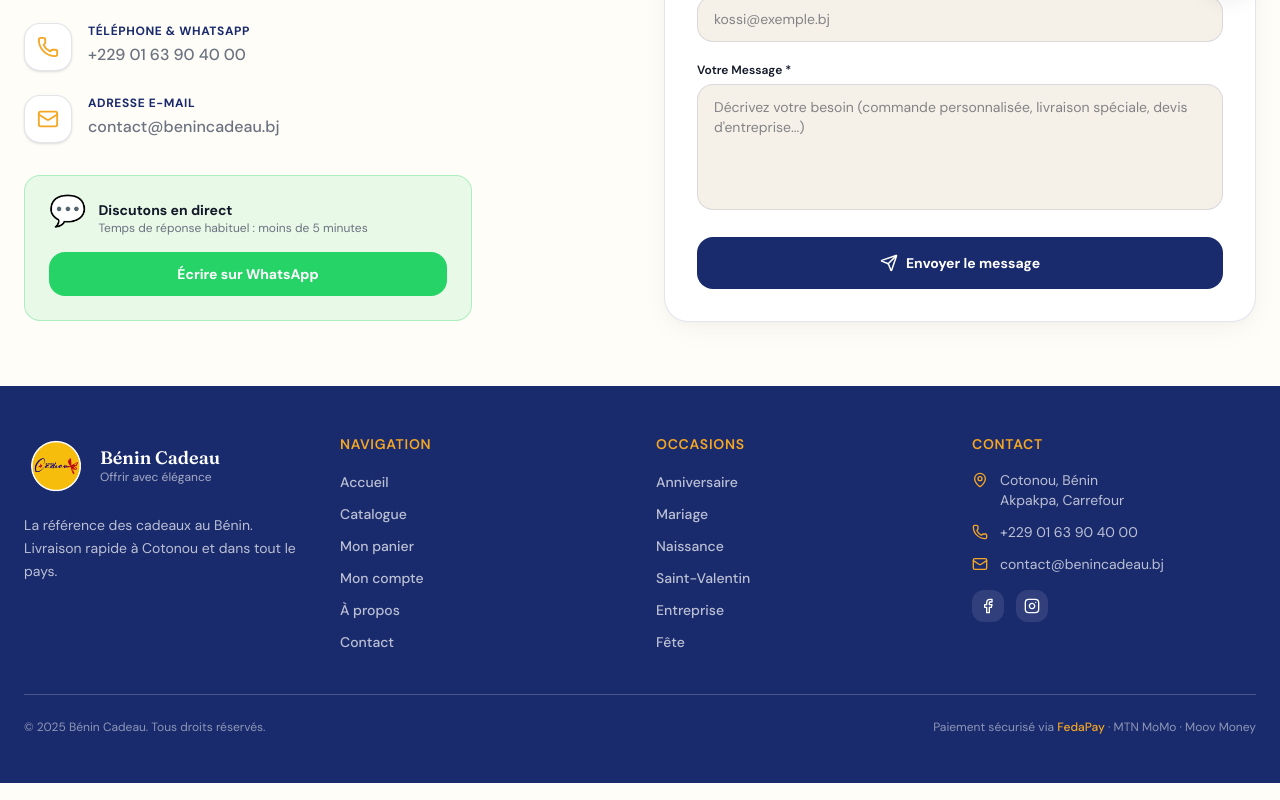
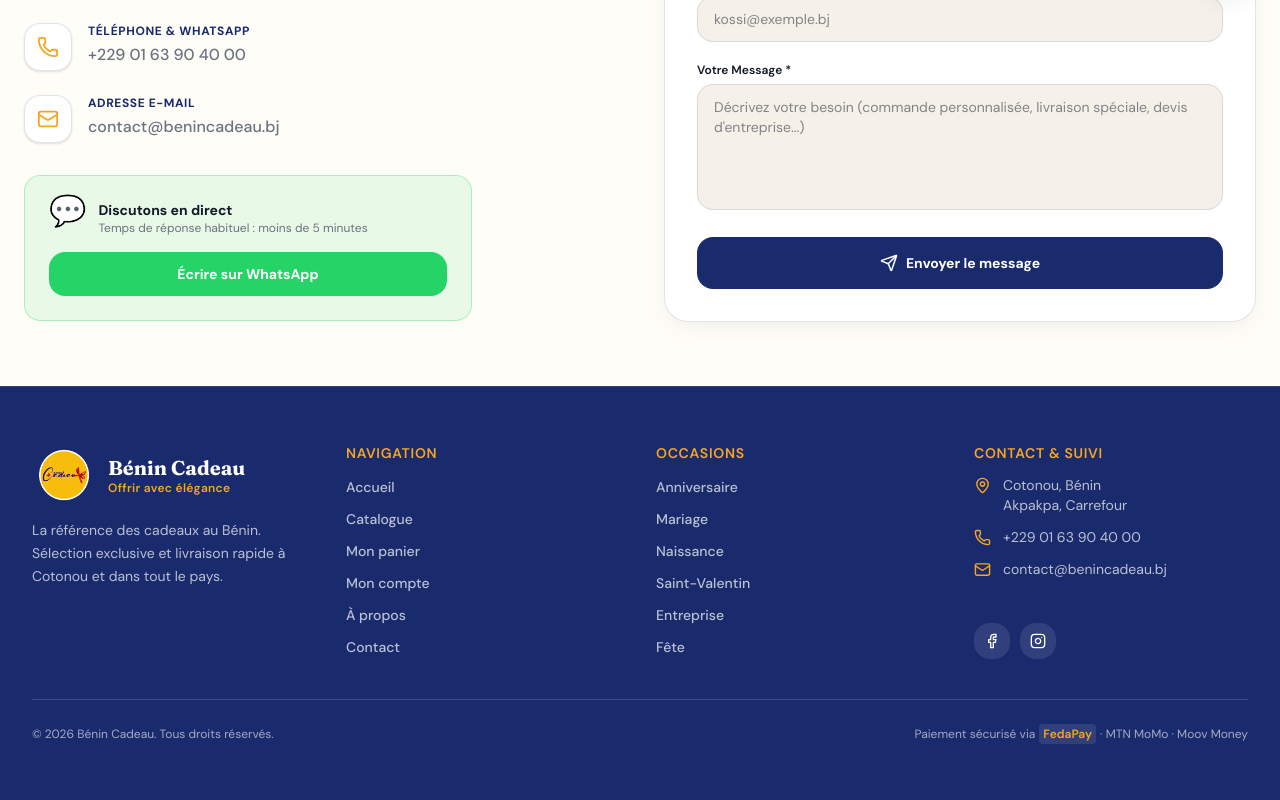
Before and after one commit to sicmaDev/BeninCadeau, a Next.js app: page /contact in a window 1280 px wide. Shown: the part 793-1593 px from the top of the page. Built offline with nearby package versions, Linux system fonts and the light colour scheme; no server answers.

Commit message:
Mettre à jour la logique de classement des produits pour afficher les meilleures ventes et repenser la mise en page du pied de page.

```diff
--- a/src/app/(client)/page.tsx
+++ b/src/app/(client)/page.tsx
@@ -11,11 +11,14 @@ export default async function Page() {
     orderBy: { displayOrder: "asc" },
   });
 
-  // Récupérer les 8 derniers produits actifs pour la page d'accueil
+  // Récupérer les 8 produits les plus vendus / actifs pour la page d'accueil
   const dbProducts = await prisma.product.findMany({
     where: { active: true },
     take: 8,
-    orderBy: { createdAt: "desc" },
+    orderBy: [
+      { orderItems: { _count: "desc" } },
+      { createdAt: "desc" },
+    ],
     include: {
       category: {
         select: {
--- a/src/components/Footer.tsx
+++ b/src/components/Footer.tsx
@@ -7,26 +7,30 @@ export default function Footer() {
   const { navigate } = useRouter();
 
   return (
-    <footer className="bg-primary text-white">
-      <div className="max-w-7xl mx-auto px-4 sm:px-6 py-12">
-        <div className="grid grid-cols-1 sm:grid-cols-2 lg:grid-cols-4 gap-8">
-          {/* Brand */}
-          <div className="lg:col-span-1">
-            <div className="flex items-center gap-3 mb-4">
-              <img src="/1-19.png" alt="Bénin Cadeau" className="w-16 h-16 object-contain" />
+    <footer className="bg-primary text-white border-t border-white/10">
+      <div className="max-w-7xl mx-auto px-4 sm:px-6 lg:px-8 py-10 sm:py-14">
+        {/* Main Footer Layout */}
+        <div className="grid grid-cols-1 md:grid-cols-2 lg:grid-cols-4 gap-8 lg:gap-10">
+
+          {/* 1. Brand Block */}
+          <div className="flex flex-col items-start">
+            <div className="flex items-center gap-3 mb-3">
+              <img src="/1-19.png" alt="Bénin Cadeau" className="w-14 h-14 sm:w-16 sm:h-16 object-contain" />
               <div>
-                <p className="font-display text-lg font-semibold leading-tight">Bénin Cadeau</p>
-                <p className="text-white/60 text-xs">Offrir avec élégance</p>
+                <p className="font-display text-lg sm:text-xl font-bold leading-tight text-white">Bénin Cadeau</p>
+                <p className="text-accent text-xs font-semibold tracking-wide">Offrir avec élégance</p>
               </div>
             </div>
-            <p className="text-white/70 text-sm leading-relaxed">
-              La référence des cadeaux au Bénin. Livraison rapide à Cotonou et dans tout le pays.
+            <p className="text-white/70 text-sm leading-relaxed max-w-sm">
+              La référence des cadeaux au Bénin. Sélection exclusive et livraison rapide à Cotonou et dans tout le pays.
             </p>
           </div>
 
-          {/* Navigation */}
+          {/* 2 & 3. Navigation & Occasions (2-column layout on mobile) */}
+          <div className="grid grid-cols-2 gap-6 sm:gap-8 md:col-span-1 lg:col-span-2 py-4 md:py-0 border-y border-white/10 md:border-y-0">
+            {/* Navigation Links */}
             <div>
-            <h4 className="font-semibold text-accent mb-4 text-sm uppercase tracking-wider">Navigation</h4>
+              <h4 className="font-semibold text-accent mb-3 text-xs sm:text-sm uppercase tracking-wider">Navigation</h4>
               <ul className="space-y-2">
                 {[
                   { label: "Accueil", page: "home" as const },
@@ -39,7 +43,7 @@ export default function Footer() {
                   <li key={page}>
                     <button
                       onClick={() => navigate(page)}
-                    className="text-white/70 hover:text-accent text-sm transition-colors text-left"
+                      className="text-white/70 hover:text-accent text-sm py-0.5 transition-colors text-left w-full cursor-pointer"
                     >
                       {label}
                     </button>
@@ -48,15 +52,15 @@ export default function Footer() {
               </ul>
             </div>
 
-          {/* Categories */}
+            {/* Occasions / Categories */}
             <div>
-            <h4 className="font-semibold text-accent mb-4 text-sm uppercase tracking-wider">Occasions</h4>
+              <h4 className="font-semibold text-accent mb-3 text-xs sm:text-sm uppercase tracking-wider">Occasions</h4>
               <ul className="space-y-2">
                 {["Anniversaire", "Mariage", "Naissance", "Saint-Valentin", "Entreprise", "Fête"].map((cat) => (
                   <li key={cat}>
                     <button
                       onClick={() => navigate("catalogue", { category: cat.toLowerCase() })}
-                    className="text-white/70 hover:text-accent text-sm transition-colors text-left"
+                      className="text-white/70 hover:text-accent text-sm py-0.5 transition-colors text-left w-full cursor-pointer"
                     >
                       {cat}
                     </button>
@@ -64,35 +68,46 @@ export default function Footer() {
                 ))}
               </ul>
             </div>
+          </div>
 
-          {/* Contact */}
-          <div>
-            <h4 className="font-semibold text-accent mb-4 text-sm uppercase tracking-wider">Contact</h4>
-            <ul className="space-y-3">
-              <li className="flex items-start gap-3">
-                <MapPin size={16} className="text-accent mt-0.5 flex-shrink-0" />
-                <span className="text-white/70 text-sm">Cotonou, Bénin<br />Akpakpa, Carrefour</span>
+          {/* 4. Contact Block */}
+          <div className="flex flex-col">
+            <h4 className="font-semibold text-accent mb-3 text-xs sm:text-sm uppercase tracking-wider">Contact & Suivi</h4>
+            <ul className="space-y-3 mb-4">
+              <li className="flex items-start gap-3 text-white/70 text-sm">
+                <MapPin size={17} className="text-accent mt-0.5 flex-shrink-0" />
+                <span>Cotonou, Bénin<br />Akpakpa, Carrefour</span>
               </li>
               <li className="flex items-center gap-3">
-                <Phone size={16} className="text-accent flex-shrink-0" />
+                <Phone size={17} className="text-accent flex-shrink-0" />
                 <a href="tel:+2290163904000" className="text-white/70 hover:text-accent text-sm transition-colors">
                   +229 01 63 90 40 00
                 </a>
               </li>
               <li className="flex items-center gap-3">
-                <Mail size={16} className="text-accent flex-shrink-0" />
+                <Mail size={17} className="text-accent flex-shrink-0" />
                 <a href="mailto:contact@benincadeau.bj" className="text-white/70 hover:text-accent text-sm transition-colors">
                   contact@benincadeau.bj
                 </a>
               </li>
             </ul>
-            <div className="flex gap-3 mt-4">
-              <a href="#" className="w-8 h-8 bg-white/10 hover:bg-accent hover:text-primary rounded-lg flex items-center justify-center transition-colors" aria-label="Facebook">
+
+            {/* Social Media Links */}
+            <div className="flex items-center gap-2.5 mt-auto pt-2">
+              <a
+                href="#"
+                className="w-9 h-9 bg-white/10 hover:bg-accent hover:text-primary rounded-xl flex items-center justify-center transition-all duration-300 active:scale-95"
+                aria-label="Facebook"
+              >
                 <svg viewBox="0 0 24 24" fill="none" stroke="currentColor" strokeWidth="2" strokeLinecap="round" strokeLinejoin="round" className="w-4 h-4">
                   <path d="M18 2h-3a5 5 0 0 0-5 5v3H7v4h3v8h4v-8h3l1-4h-4V7a1 1 0 0 1 1-1h3z"></path>
                 </svg>
               </a>
-              <a href="#" className="w-8 h-8 bg-white/10 hover:bg-accent hover:text-primary rounded-lg flex items-center justify-center transition-colors" aria-label="Instagram">
+              <a
+                href="#"
+                className="w-9 h-9 bg-white/10 hover:bg-accent hover:text-primary rounded-xl flex items-center justify-center transition-all duration-300 active:scale-95"
+                aria-label="Instagram"
+              >
                 <svg viewBox="0 0 24 24" fill="none" stroke="currentColor" strokeWidth="2" strokeLinecap="round" strokeLinejoin="round" className="w-4 h-4">
                   <rect x="2" y="2" width="20" height="20" rx="5" ry="5"></rect>
                   <path d="M16 11.37A4 4 0 1 1 12.63 8 4 4 0 0 1 16 11.37z"></path>
@@ -101,14 +116,18 @@ export default function Footer() {
               </a>
             </div>
           </div>
+
         </div>
 
-        <div className="mt-10 pt-6 border-t border-white/20 flex flex-col sm:flex-row items-center justify-between gap-3">
-          <p className="text-white/50 text-xs">
-            © 2025 Bénin Cadeau. Tous droits réservés.
+        {/* Bottom Bar: Copyright and Payment methods */}
+        <div className="mt-10 pt-6 border-t border-white/15 flex flex-col sm:flex-row items-center justify-between gap-3 text-center sm:text-left">
+          <p className="text-white/60 text-xs">
+            © {new Date().getFullYear()} Bénin Cadeau. Tous droits réservés.
           </p>
-          <p className="text-white/50 text-xs">
-            Paiement sécurisé via <span className="text-accent font-medium">FedaPay</span> · MTN MoMo · Moov Money
+          <p className="text-white/60 text-xs flex flex-wrap items-center justify-center gap-1">
+            <span>Paiement sécurisé via</span>
+            <span className="text-accent font-semibold px-1 py-0.5 bg-white/10 rounded">FedaPay</span>
+            <span>· MTN MoMo · Moov Money</span>
           </p>
         </div>
       </div>
```
Also changed, not shown: src/components/HomePageClient.tsx (+104 -17 lines). Lines whose indentation alone changed are shown as unchanged.
